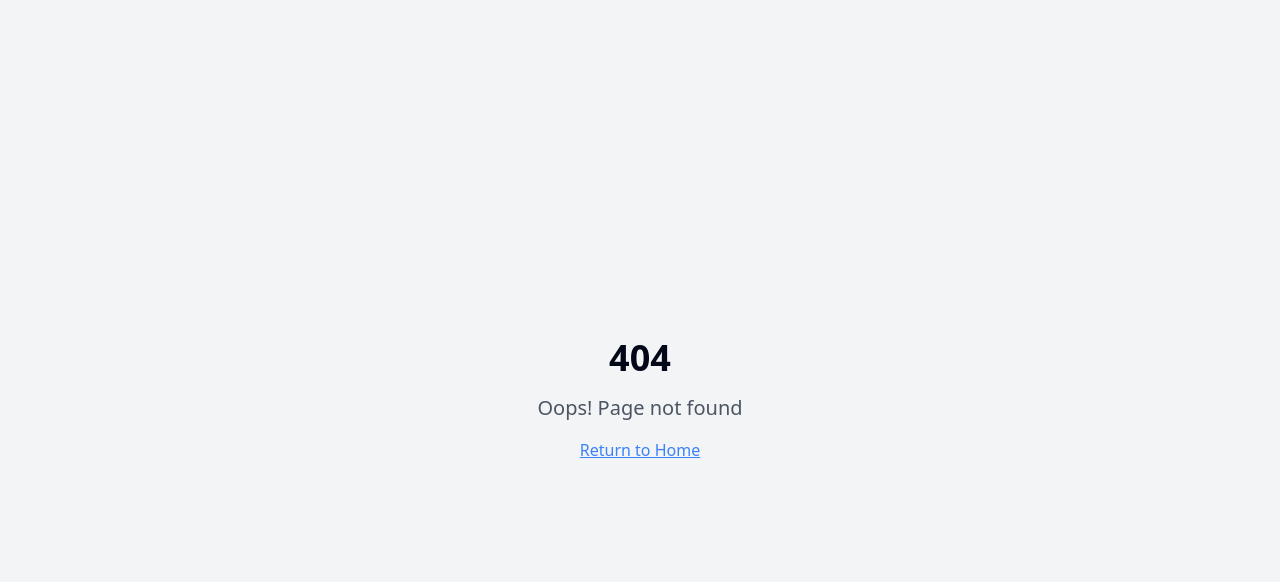
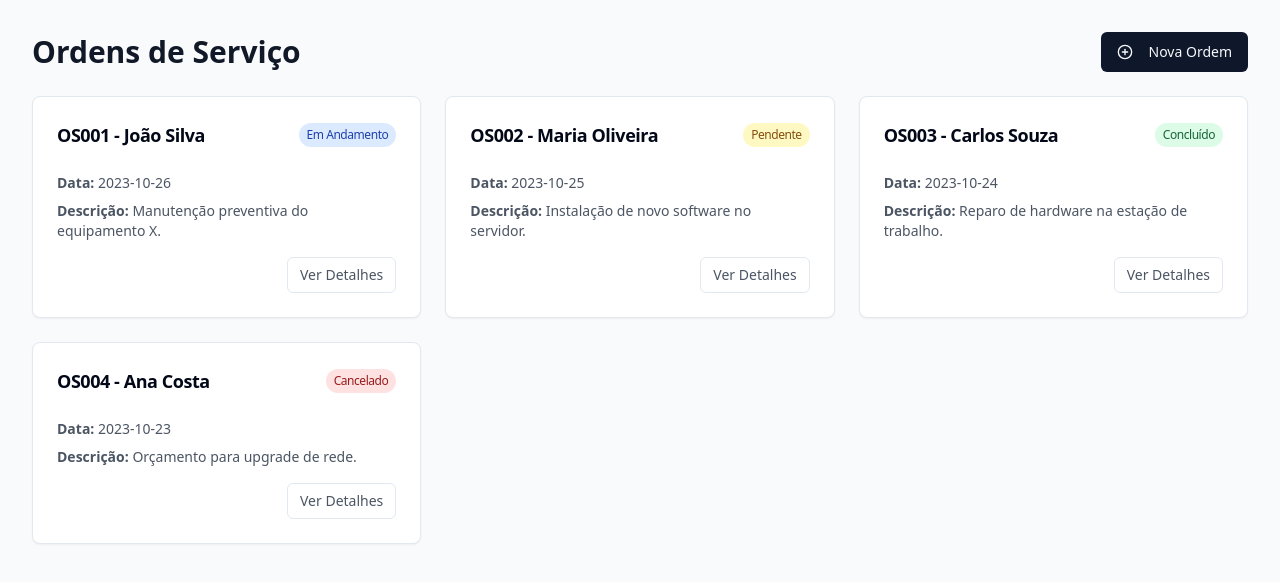
Before and after one commit to Caudior/ABERTURA-DE-OS, a React (Vite) app: page /service-orders in a window 1280 px wide. Before the commit this address had no page. Shown: the top 582 px of the page. Built offline with nearby package versions, Linux system fonts and the light colour scheme; sample sign-in values are in the browser's storage.

Commit message:
[dyad] Criando a tela de Ordens de Serviço - wrote 2 file(s)

```diff
--- a/src/App.tsx
+++ b/src/App.tsx
@@ -5,9 +5,10 @@ import { QueryClient, QueryClientProvider } from "@tanstack/react-query";
 import { BrowserRouter, Routes, Route } from "react-router-dom";
 import Index from "./pages/Index";
 import NotFound from "./pages/NotFound";
-import { AuthProvider } from "@/contexts/AuthContext"; // Corrected import path
-import LoginPage from "./pages/LoginPage"; // Will create this
-import SignupPage from "./pages/SignupPage"; // Will create this
+import { AuthProvider } from "@/contexts/AuthContext";
+import LoginPage from "./pages/LoginPage";
+import SignupPage from "./pages/SignupPage";
+import ServiceOrderPage from "./pages/ServiceOrderPage"; // Import the new ServiceOrderPage
 
 const queryClient = new QueryClient();
 
@@ -17,11 +18,12 @@ const App = () => (
       <Toaster />
       <Sonner />
       <BrowserRouter>
-        <AuthProvider> {/* Wrap routes with AuthProvider */}
+        <AuthProvider>
           <Routes>
             <Route path="/" element={<Index />} />
-            <Route path="/login" element={<LoginPage />} /> {/* New Login Route */}
-            <Route path="/signup" element={<SignupPage />} /> {/* New Signup Route */}
+            <Route path="/login" element={<LoginPage />} />
+            <Route path="/signup" element={<SignupPage />} />
+            <Route path="/service-orders" element={<ServiceOrderPage />} /> {/* New Service Order Route */}
             {/* ADD ALL CUSTOM ROUTES ABOVE THE CATCH-ALL "*" ROUTE */}
             <Route path="*" element={<NotFound />} />
           </Routes>
--- /dev/null
+++ b/src/pages/ServiceOrderPage.tsx
@@ -0,0 +1,131 @@
+"use client";
+
+import React from 'react';
+import { Button } from '@/components/ui/button';
+import { Card, CardContent, CardHeader, CardTitle } from '@/components/ui/card';
+import { PlusCircle } from 'lucide-react';
+import { Link } from 'react-router-dom';
+import { useAuth } from '@/contexts/AuthContext';
+import { useEffect } from 'react';
+import { useNavigate } from 'react-router-dom';
+
+// Mock data for service orders
+interface ServiceOrder {
+  id: string;
+  clientName: string;
+  status: 'Pendente' | 'Em Andamento' | 'Concluído' | 'Cancelado';
+  issueDate: string;
+  description: string;
+}
+
+const mockServiceOrders: ServiceOrder[] = [
+  {
+    id: 'OS001',
+    clientName: 'João Silva',
+    status: 'Em Andamento',
+    issueDate: '2023-10-26',
+    description: 'Manutenção preventiva do equipamento X.',
+  },
+  {
+    id: 'OS002',
+    clientName: 'Maria Oliveira',
+    status: 'Pendente',
+    issueDate: '2023-10-25',
+    description: 'Instalação de novo software no servidor.',
+  },
+  {
+    id: 'OS003',
+    clientName: 'Carlos Souza',
+    status: 'Concluído',
+    issueDate: '2023-10-24',
+    description: 'Reparo de hardware na estação de trabalho.',
+  },
+  {
+    id: 'OS004',
+    clientName: 'Ana Costa',
+    status: 'Cancelado',
+    issueDate: '2023-10-23',
+    description: 'Orçamento para upgrade de rede.',
+  },
+];
+
+const ServiceOrderPage: React.FC = () => {
+  const { session, loading } = useAuth();
+  const navigate = useNavigate();
+
+  useEffect(() => {
+    if (!loading && !session) {
+      navigate("/login");
+    }
+  }, [session, loading, navigate]);
+
+  if (loading) {
+    return (
+      <div className="min-h-screen flex items-center justify-center bg-gray-100 dark:bg-gray-900">
+        <p className="text-gray-700 dark:text-gray-300">Carregando...</p>
+      </div>
+    );
+  }
+
+  if (!session) {
+    return null; // Will redirect to login
+  }
+
+  return (
+    <div className="min-h-screen bg-gray-50 dark:bg-gray-950 p-4 sm:p-6 lg:p-8">
+      <div className="max-w-7xl mx-auto">
+        <div className="flex justify-between items-center mb-6">
+          <h1 className="text-3xl font-bold text-gray-900 dark:text-white">Ordens de Serviço</h1>
+          <Button asChild>
+            <Link to="/service-orders/new">
+              <PlusCircle className="mr-2 h-4 w-4" />
+              Nova Ordem
+            </Link>
+          </Button>
+        </div>
+
+        <div className="grid grid-cols-1 md:grid-cols-2 lg:grid-cols-3 gap-6">
+          {mockServiceOrders.map((order) => (
+            <Card key={order.id} className="shadow-sm hover:shadow-md transition-shadow duration-200">
+              <CardHeader>
+                <CardTitle className="flex justify-between items-center text-lg">
+                  <span>{order.id} - {order.clientName}</span>
+                  <span
+                    className={`px-2 py-1 rounded-full text-xs font-medium ${
+                      order.status === 'Pendente'
+                        ? 'bg-yellow-100 text-yellow-800 dark:bg-yellow-900 dark:text-yellow-300'
+                        : order.status === 'Em Andamento'
+                        ? 'bg-blue-100 text-blue-800 dark:bg-blue-900 dark:text-blue-300'
+                        : order.status === 'Concluído'
+                        ? 'bg-green-100 text-green-800 dark:bg-green-900 dark:text-green-300'
+                        : 'bg-red-100 text-red-800 dark:bg-red-900 dark:text-red-300'
+                    }`}
+                  >
+                    {order.status}
+                  </span>
+                </CardTitle>
+              </CardHeader>
+              <CardContent className="text-sm text-gray-600 dark:text-gray-400">
+                <p className="mb-2"><strong>Data:</strong> {order.issueDate}</p>
+                <p><strong>Descrição:</strong> {order.description}</p>
+                <div className="mt-4 flex justify-end">
+                  <Button variant="outline" size="sm" asChild>
+                    <Link to={`/service-orders/${order.id}`}>Ver Detalhes</Link>
+                  </Button>
+                </div>
+              </CardContent>
+            </Card>
+          ))}
+        </div>
+
+        {mockServiceOrders.length === 0 && (
+          <p className="text-center text-gray-500 dark:text-gray-400 mt-10">
+            Nenhuma ordem de serviço encontrada. Crie uma nova!
+          </p>
+        )}
+      </div>
+    </div>
+  );
+};
+
+export default ServiceOrderPage;
```
